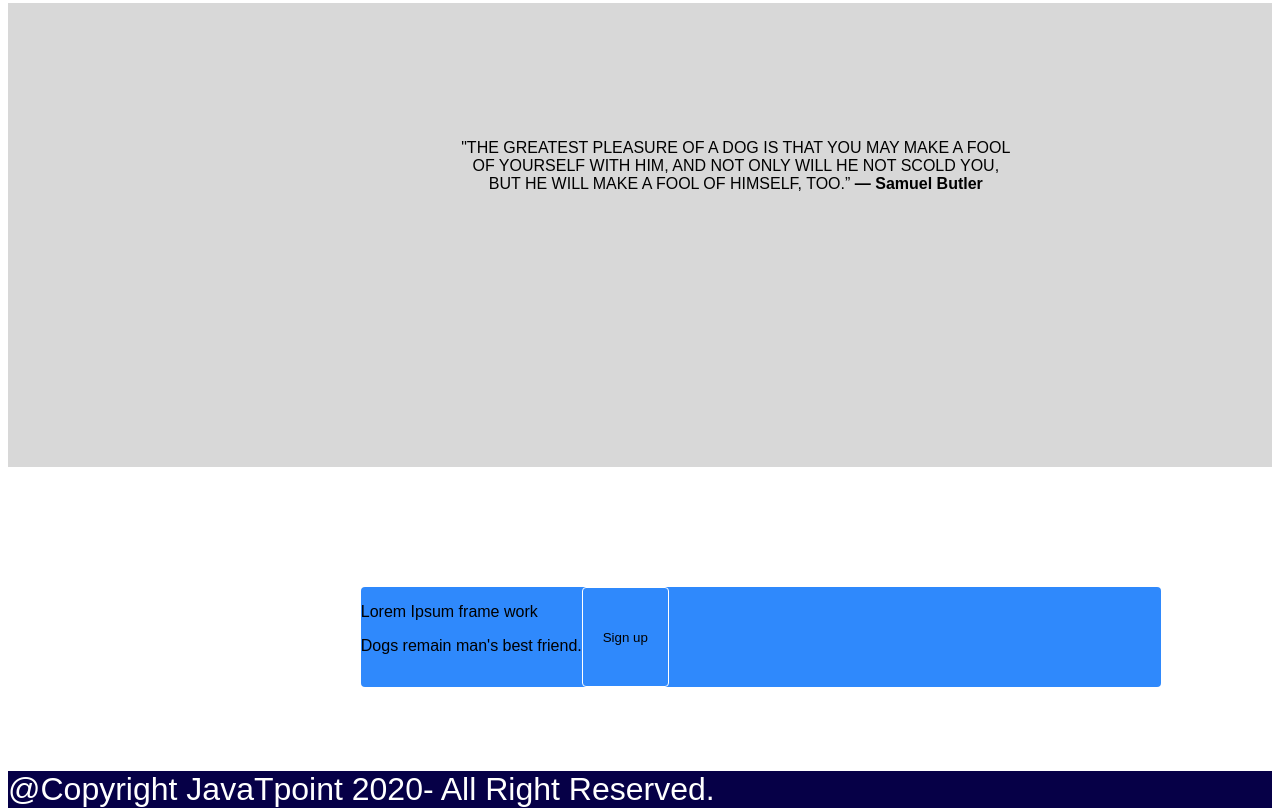
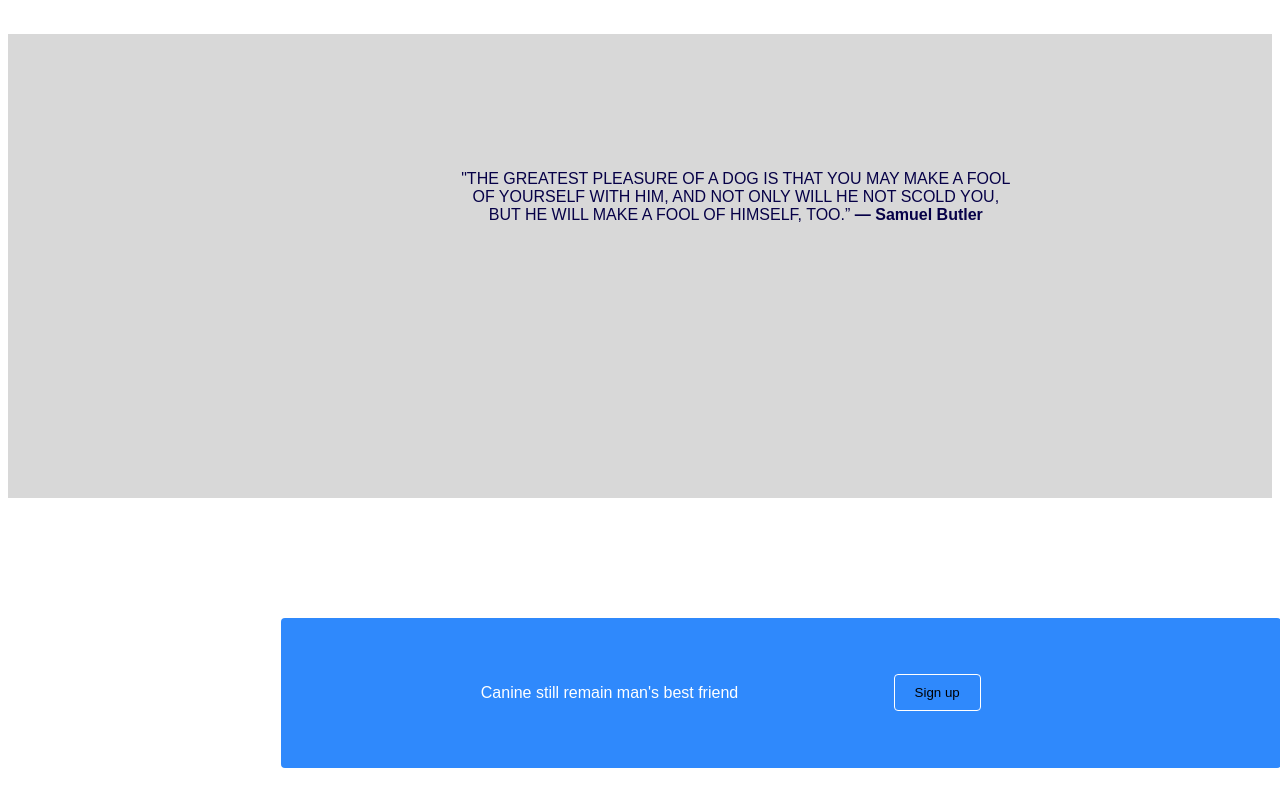
Before and after one commit to Siphemkhosi/odin-landingPage, a plain HTML site: page index.html in a window 1280 px wide. Shown: the part 1089-1901 px from the top of the page. Drawn offline with Linux system fonts and the light colour scheme.

Commit message:
added footer and fixed page alignments

```diff
--- a/index.html
+++ b/index.html
@@ -11,7 +11,7 @@
     <div class="container">
       <div class="navbar">
         <nav>
-          <h2 class="logo">Dogs. <span>Co</span></h2>
+          <h2 class="logo">Dogs.<span>Co</span></h2>
           <ul>
             <li><a href="#home">Home</a></li>
             <li><a href="#about">About</a></li>
@@ -94,13 +94,13 @@
       <section class="section4">
         <div class="container">
         <div class="subsection4">
-            <div><p>Lorem Ipsum frame work</p><p> Dogs remain man's best friend. </p></div>
+<p>Canine still remain man's best friend </p>
+            <button class="button">Sign up</button>
 
-             <button class="button">Sign up</button>
         </div>
         </div>
       </section>
     </div>
-    <footer>@Copyright JavaTpoint 2020- All Right Reserved.</footer>
+    <footer>@Copyright Siphe 2023- All Right Reserved.</footer>
   </body>
 </html>
--- a/style.css
+++ b/style.css
@@ -21,8 +21,8 @@ nav {
 }
 .logo {
   color: #060047;
-  font-size: 32px;
-  background-color: #746862;
+  font-size: 42px;
+  /* background-color: #746862; */
   font-weight: 700;
   font-style: oblique;
   font-family: "Segoe UI", Tahoma, Geneva, Verdana, sans-serif;
@@ -58,8 +58,8 @@ a {
     padding-top: 60px;
     padding-bottom: auto;
 }
-.nfo h1{
-   font-size: 102px;
+h1{
+   font-size: 42px;
 }
 .info p{
     width: 500px;
@@ -109,6 +109,7 @@ a {
 }
 .section3 p{
     text-align: center;
+    color: #060047;
     width: 550px;
     margin-left: 200px;
 
@@ -118,6 +119,7 @@ a {
   background: #ffffff;
   align-items: center;
   padding: 120px 0;
+  margin-bottom: 100px;
   height: 38vh
 }
 button{
@@ -128,19 +130,29 @@ button{
 
 }
 .subsection4{
-    width: 800px;
-    height: 100px;
+    width: 1000px;
+    height: 150px;
     background: #2F89FC;
     border-radius: 4px;
     display: flex;
-    margin-left: 100px;
+    align-items: center;
+    margin-left: 20px;
+    justify-content: space-between;
+
 }
-.button{
+.subsection4 p{
+    margin-left: 200px;
+    color:#ffffff
+}
+.subsection4 button{
+
     background: #2F89FC;
     padding: 10px 20px 10px;
     border-radius: 4px;
     cursor: pointer;
     border: 1px solid white;
+    margin-right: 300px;
+
 }
 section {
   height: 58vh;
@@ -148,6 +160,8 @@ section {
 }
 footer {
   background: #060047;
- font-size: 32px;
+ font-size: 18px;
  color: white;
+ align-items: center;
+ padding:50px 610px ;
 }
```
